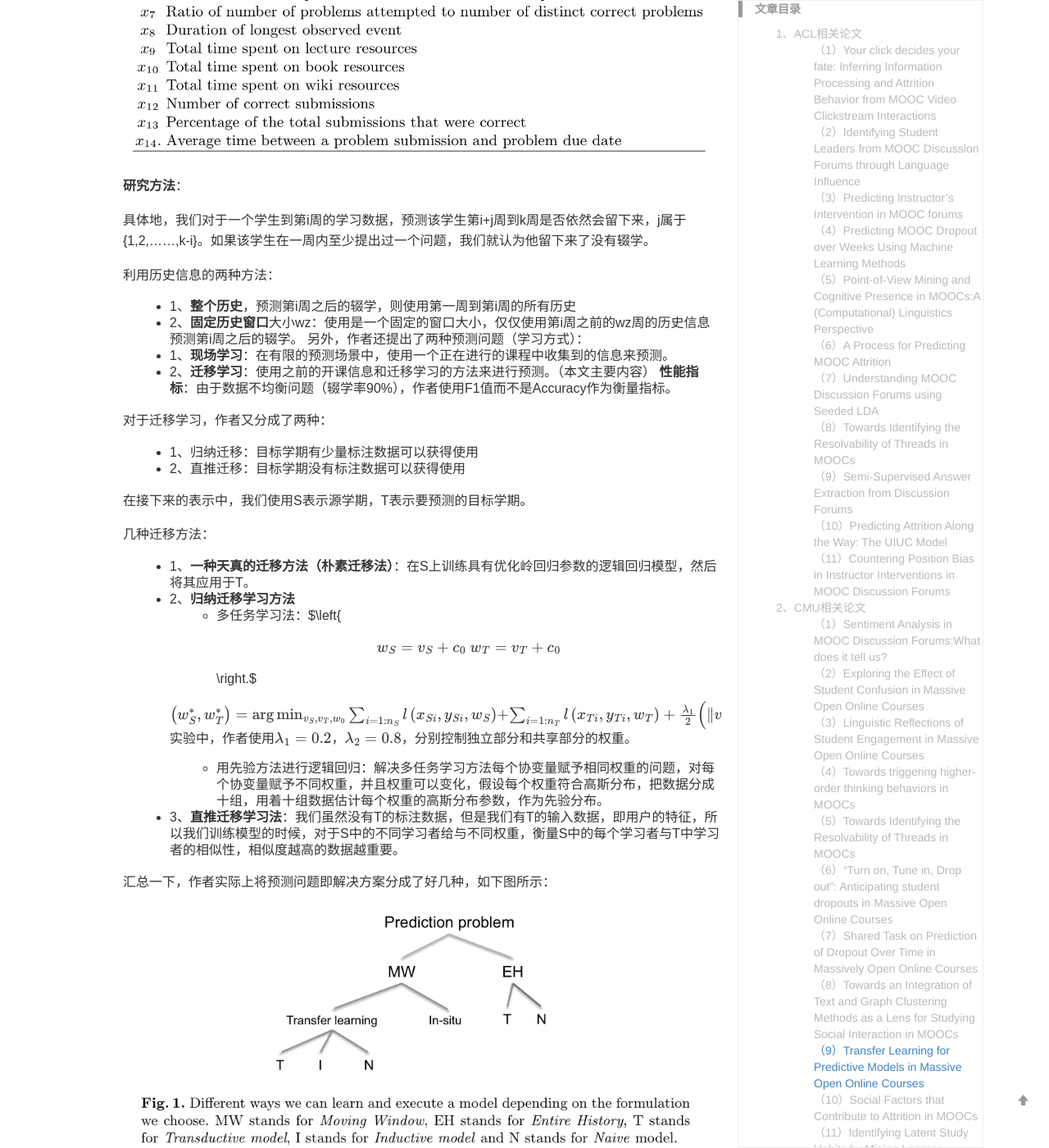
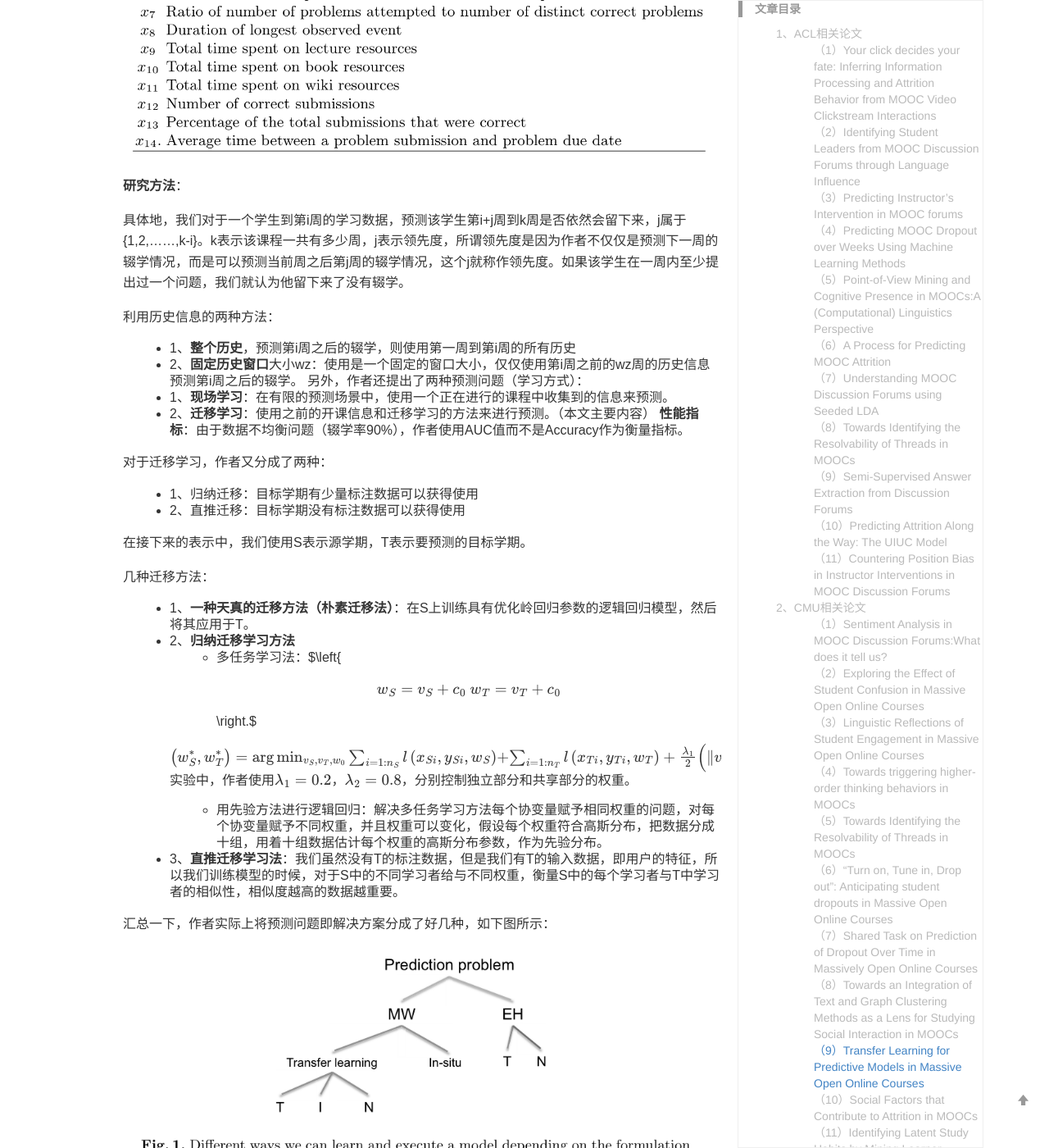
Before and after one commit to yuanmingchen/yuanmingchen.github.io, a Jekyll site: the page built from _posts/2019-04-19-online course nlp paper survey 2.md, in a window 1280 px wide and 1400 px high, scrolled down 15137 px. Shown: the whole window at 82% size. Built offline with Jekyll 4.4.1, drawn with Linux system fonts in a browser that asks for light colours; formulas are drawn with MathJax 3; comment, search, counter and statistics services are not loaded; some of the changed text lies outside the part shown.

Commit message:
Updates _posts/2019-04-19-online course nlp paper survey 2.md
Auto commit by GitBook Editor

```diff
--- a/_posts/2019-04-19-online course nlp paper survey 2.md
+++ b/_posts/2019-04-19-online course nlp paper survey 2.md
@@ -434,7 +434,7 @@ Python编程课程论坛，将论坛集限制为集中于讨论课程内容的
 
 **研究方法**：
 
-具体地，我们对于一个学生到第i周的学习数据，预测该学生第i+j周到k周是否依然会留下来，j属于{1,2,……,k-i}。如果该学生在一周内至少提出过一个问题，我们就认为他留下来了没有辍学。
+具体地，我们对于一个学生到第i周的学习数据，预测该学生第i+j周到k周是否依然会留下来，j属于{1,2,……,k-i}。k表示该课程一共有多少周，j表示领先度，所谓领先度是因为作者不仅仅是预测下一周的辍学情况，而是可以预测当前周之后第j周的辍学情况，这个j就称作领先度。如果该学生在一周内至少提出过一个问题，我们就认为他留下来了没有辍学。
 
 利用历史信息的两种方法：
 - 1、**整个历史**，预测第i周之后的辍学，则使用第一周到第i周的所有历史
@@ -442,7 +442,7 @@ Python编程课程论坛，将论坛集限制为集中于讨论课程内容的
 另外，作者还提出了两种预测问题（学习方式）：
 - 1、**现场学习**：在有限的预测场景中，使用一个正在进行的课程中收集到的信息来预测。
 - 2、**迁移学习**：使用之前的开课信息和迁移学习的方法来进行预测。（本文主要内容）
-**性能指标**：由于数据不均衡问题（辍学率90%），作者使用F1值而不是Accuracy作为衡量指标。
+**性能指标**：由于数据不均衡问题（辍学率90%），作者使用AUC值而不是Accuracy作为衡量指标。
 
 对于迁移学习，作者又分成了两种：
 - 1、归纳迁移：目标学期有少量标注数据可以获得使用
@@ -467,7 +467,7 @@ Python编程课程论坛，将论坛集限制为集中于讨论课程内容的
 
 
 **实验结果**：
-
+实验结果如下图所示，横坐标是领先度，纵坐标是AUC。B->C仅仅用Naive方法就很高，可能是因为B和C相比课程变化不大。
 ![问题分类](/res/images/posts/mooc2-8.png){: width="100%"}
 
 
```
